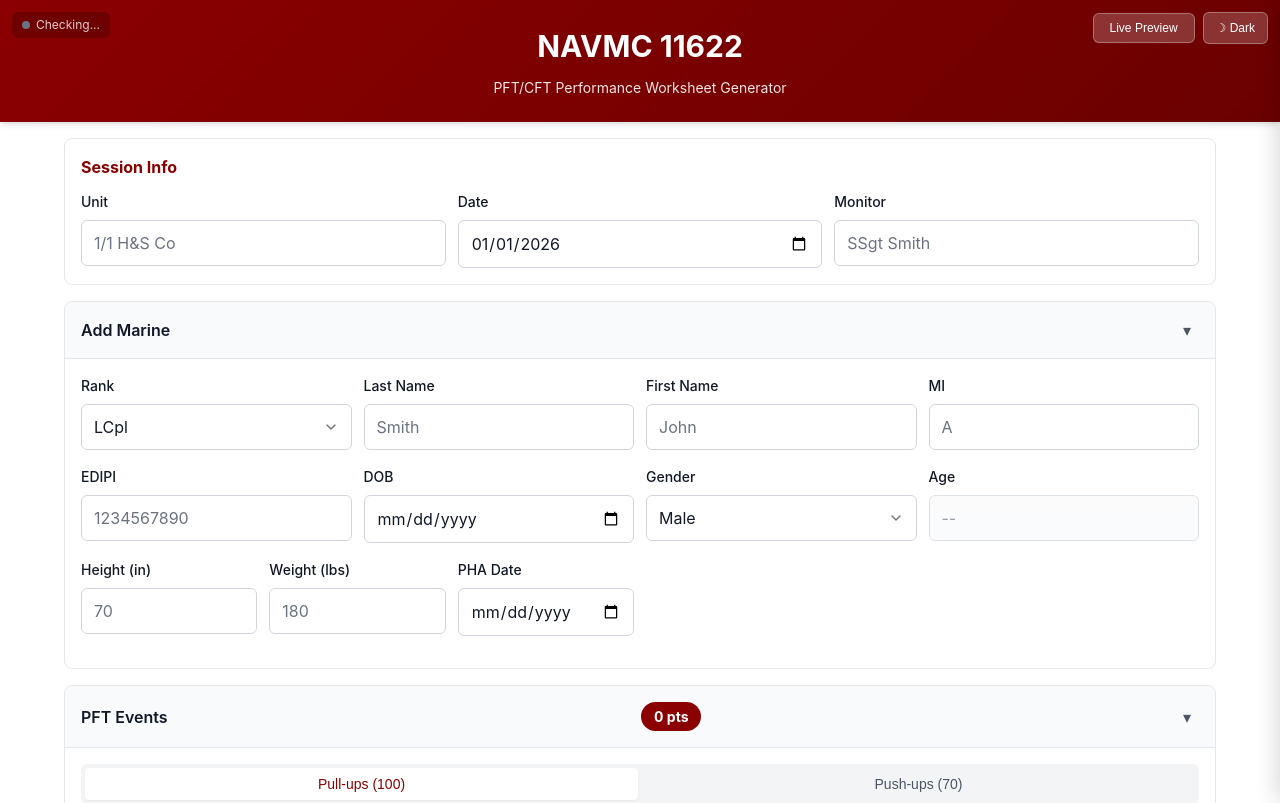
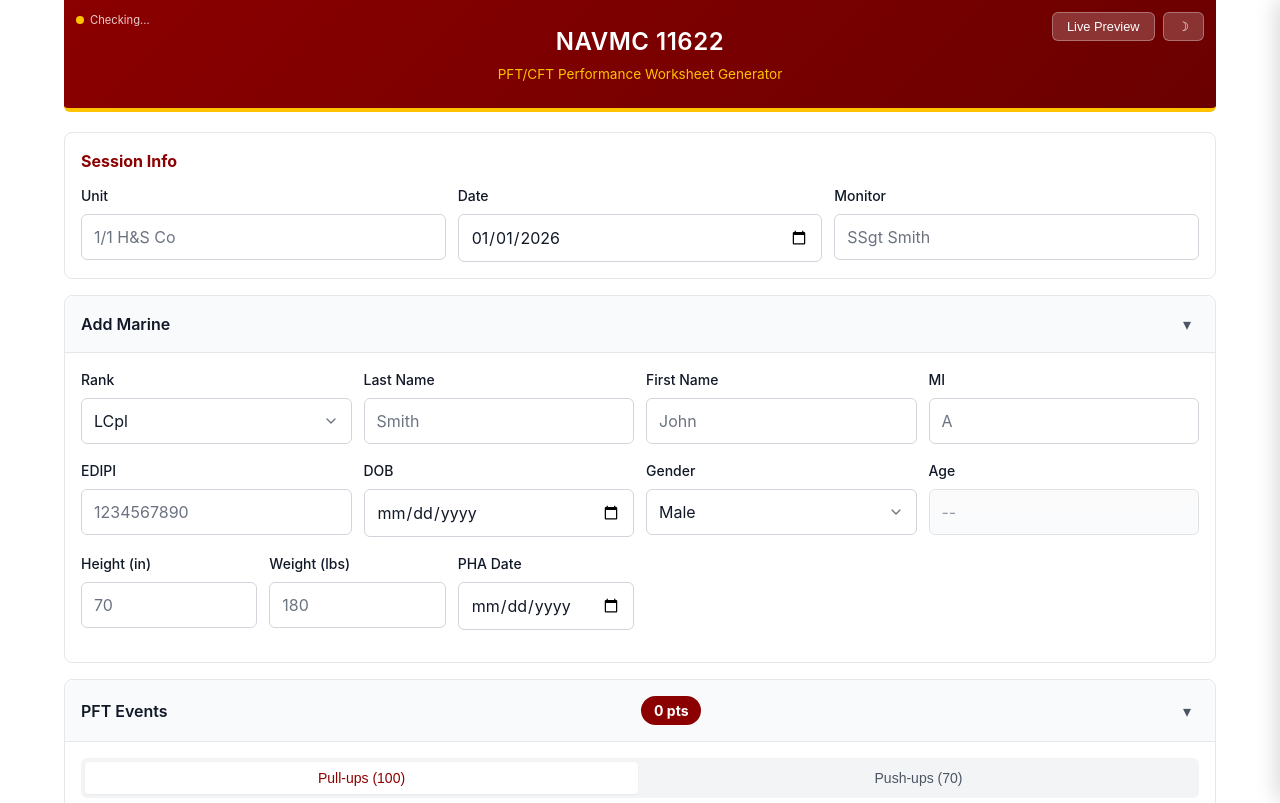
Before and after one commit to jeranaias/pft-cft-proctor, a plain HTML site: page index.html in a window 1280 px wide. Shown: the top 803 px of the page. Drawn offline with nearby package versions, Linux system fonts and the light colour scheme.

Commit message:
refactor: Match award-writeup-generator structure
- Restructured HTML to match working award generator pattern
- Live preview pane now outside container (top-level)
- Header inside container with position: relative
- New header-btn class for visible translucent buttons
- Gold accent border on header bottom
- Simplified footer inside container
- Updated element IDs to match (livePreviewPane, mainContainer)
- Fixed theme toggle icon

```diff
--- a/css/styles.css
+++ b/css/styles.css
@@ -226,24 +226,28 @@ body {
 /* ========================================
    Header
    ======================================== */
-.header {
+header {
   background: linear-gradient(135deg, var(--primary) 0%, var(--primary-dark) 100%);
-  color: var(--white);
-  padding: var(--space-6) 0;
+  padding: 24px 20px;
   text-align: center;
-  box-shadow: var(--shadow-md);
+  border-bottom: 4px solid var(--gold);
+  margin-bottom: 20px;
+  border-radius: 0 0 var(--radius-md) var(--radius-md);
   position: relative;
 }
 
-.header__title {
-  font-size: var(--text-2xl);
-  font-weight: var(--font-bold);
-  margin-bottom: var(--space-2);
-}
-
-.header__subtitle {
-  font-size: var(--text-sm);
-  opacity: 0.9;
+header h1 {
+  color: white;
+  font-size: 1.5rem;
+  font-weight: 600;
+  letter-spacing: 0.5px;
+  margin-bottom: 4px;
+}
+
+header .subtitle {
+  color: var(--gold);
+  font-size: 0.85rem;
+  font-weight: 400;
 }
 
 .header__controls {
@@ -1464,57 +1468,60 @@ body {
 /* ========================================
    Header Controls & Offline Indicator
    ======================================== */
-.header-profile {
-  position: absolute;
-  top: 12px;
-  left: 12px;
-}
-
 .header-controls {
   position: absolute;
   top: 12px;
   right: 12px;
   display: flex;
-  align-items: center;
   gap: 8px;
 }
 
-.header-controls .btn {
-  background: rgba(255, 255, 255, 0.2);
-  color: white;
-  border: 1px solid rgba(255, 255, 255, 0.3);
-}
-
-.header-controls .btn:hover {
-  background: rgba(255, 255, 255, 0.3);
-}
-
-.header-controls .btn.active {
+.header-btn {
+  background: rgba(255,255,255,0.2);
+  border: 1px solid rgba(255,255,255,0.3);
+  border-radius: var(--radius-md);
+  padding: 6px 14px;
+  cursor: pointer;
+  font-size: 0.8rem;
+  color: #fff;
+  transition: all 0.2s;
+  line-height: 1.2;
+}
+
+.header-btn:hover {
+  background: rgba(255,255,255,0.35);
+  transform: scale(1.02);
+}
+
+.header-btn.active {
   background: var(--gold);
   color: var(--primary-dark);
   border-color: var(--gold);
 }
 
-.offline-indicator {
+.offline-badge {
+  position: absolute;
+  top: 12px;
+  left: 12px;
   display: flex;
   align-items: center;
   gap: 6px;
-  font-size: var(--text-xs);
+  font-size: 0.7rem;
   color: rgba(255,255,255,0.8);
-  padding: 4px 10px;
-  background: rgba(0,0,0,0.2);
-  border-radius: var(--radius-md);
-}
-
-.offline-indicator .indicator-dot {
+}
+
+.offline-badge .indicator-dot {
   width: 8px;
   height: 8px;
   border-radius: 50%;
-  background: var(--gray-500);
-  transition: background 0.3s;
-}
-
-.offline-indicator.ready .indicator-dot {
+  background: var(--gold);
+}
+
+.offline-badge.offline .indicator-dot {
+  background: #ff6b6b;
+}
+
+.offline-badge.ready .indicator-dot {
   background: #4ade80;
 }
 
--- a/index.html
+++ b/index.html
@@ -20,28 +20,40 @@
   <!-- Skip Link -->
   <a href="#main" class="skip-link">Skip to main content</a>
 
-  <!-- Header -->
-  <header class="header no-print">
-    <div class="header-profile">
-      <div id="offline-indicator" class="offline-indicator">
+  <!-- Live Preview Pane -->
+  <div id="livePreviewPane" class="live-preview-pane">
+    <div class="preview-header">
+      <span>Live Preview</span>
+      <button type="button" class="preview-close" onclick="App.togglePreview()" aria-label="Close preview">&times;</button>
+    </div>
+    <div id="preview-loading" class="preview-loading">
+      <div class="spinner"></div>
+      <span>Generating preview...</span>
+    </div>
+    <iframe id="preview-frame" class="preview-frame" title="PDF Preview"></iframe>
+  </div>
+
+  <!-- Main Container -->
+  <div class="container" id="mainContainer">
+    <!-- Header -->
+    <header class="no-print">
+      <div class="header-controls">
+        <button id="preview-toggle" type="button" class="header-btn" onclick="App.togglePreview()" title="Ctrl+L">
+          Live Preview
+        </button>
+        <button id="theme-toggle" type="button" class="header-btn" onclick="App.toggleTheme()">
+          <span id="themeIcon">&#9789;</span>
+        </button>
+      </div>
+      <h1>NAVMC 11622</h1>
+      <p class="subtitle">PFT/CFT Performance Worksheet Generator</p>
+      <div id="offline-indicator" class="offline-badge">
         <span class="indicator-dot"></span>
         <span class="indicator-text">Checking...</span>
       </div>
-    </div>
-    <div class="container">
-      <h1 class="header__title">NAVMC 11622</h1>
-      <p class="header__subtitle">PFT/CFT Performance Worksheet Generator</p>
-    </div>
-    <div class="header-controls">
-      <button id="preview-toggle" class="btn btn--sm" onclick="App.togglePreview()" title="Ctrl+L">Live Preview</button>
-      <button id="theme-toggle" class="theme-toggle" onclick="App.toggleTheme()">☽ Dark</button>
-    </div>
-  </header>
+    </header>
 
-  <!-- Main Container (for side-by-side preview) -->
-  <div class="main-container">
-    <!-- Main Content -->
-    <main id="main" class="main-content container">
+    <main id="main">
 
       <!-- Session Info -->
       <div class="session-header">
@@ -373,18 +385,12 @@
 
     </main>
 
-    <!-- Live Preview Pane (Desktop) -->
-    <aside id="live-preview-pane" class="live-preview-pane no-print">
-      <div class="preview-header">
-        <span>Live Preview</span>
-        <button class="preview-close" onclick="App.togglePreview()" aria-label="Close preview">&times;</button>
-      </div>
-      <div id="preview-loading" class="preview-loading">
-        <div class="spinner"></div>
-        <span>Generating preview...</span>
-      </div>
-      <iframe id="preview-frame" class="preview-frame" title="PDF Preview"></iframe>
-    </aside>
+    <!-- Footer -->
+    <footer class="footer no-print">
+      <p>
+        <a href="https://github.com/jeranaias/pft-cft-proctor">GitHub</a> · MCO 6100.13A w/CH-4 · v2.0
+      </p>
+    </footer>
   </div>
 
   <!-- Preview Modal (Mobile) -->
@@ -397,15 +403,6 @@
       <div id="preview-content" class="preview-modal__body"></div>
     </div>
   </div>
-
-  <!-- Footer -->
-  <footer class="footer no-print">
-    <div class="container">
-      <p class="text-sm text-secondary text-center">
-        <a href="https://github.com/jeranaias/pft-cft-proctor">GitHub</a> · MCO 6100.13A w/CH-4 · v2.0
-      </p>
-    </div>
-  </footer>
 
   <!-- Scripts (order matters) -->
   <script src="https://cdnjs.cloudflare.com/ajax/libs/jspdf/2.5.1/jspdf.umd.min.js"></script>
--- a/js/app.js
+++ b/js/app.js
@@ -22,9 +22,10 @@ function setTheme(theme) {
 }
 
 function updateThemeButton(theme) {
-  const btn = Utils.$('theme-toggle');
-  if (btn) {
-    btn.textContent = theme === 'dark' ? '☀ Light' : '☽ Dark';
+  const icon = Utils.$('themeIcon');
+  if (icon) {
+    // Sun for dark mode (click to go light), Moon for light mode (click to go dark)
+    icon.innerHTML = theme === 'dark' ? '&#9788;' : '&#9789;';
   }
 }
 
--- a/js/preview-manager.js
+++ b/js/preview-manager.js
@@ -50,8 +50,8 @@ const PreviewManager = {
 
     this.previewEnabled = !this.previewEnabled;
 
-    const container = document.querySelector('.main-container');
-    const previewPane = Utils.$('live-preview-pane');
+    const container = Utils.$('mainContainer');
+    const previewPane = Utils.$('livePreviewPane');
     const toggleBtn = Utils.$('preview-toggle');
 
     if (this.previewEnabled) {
```
